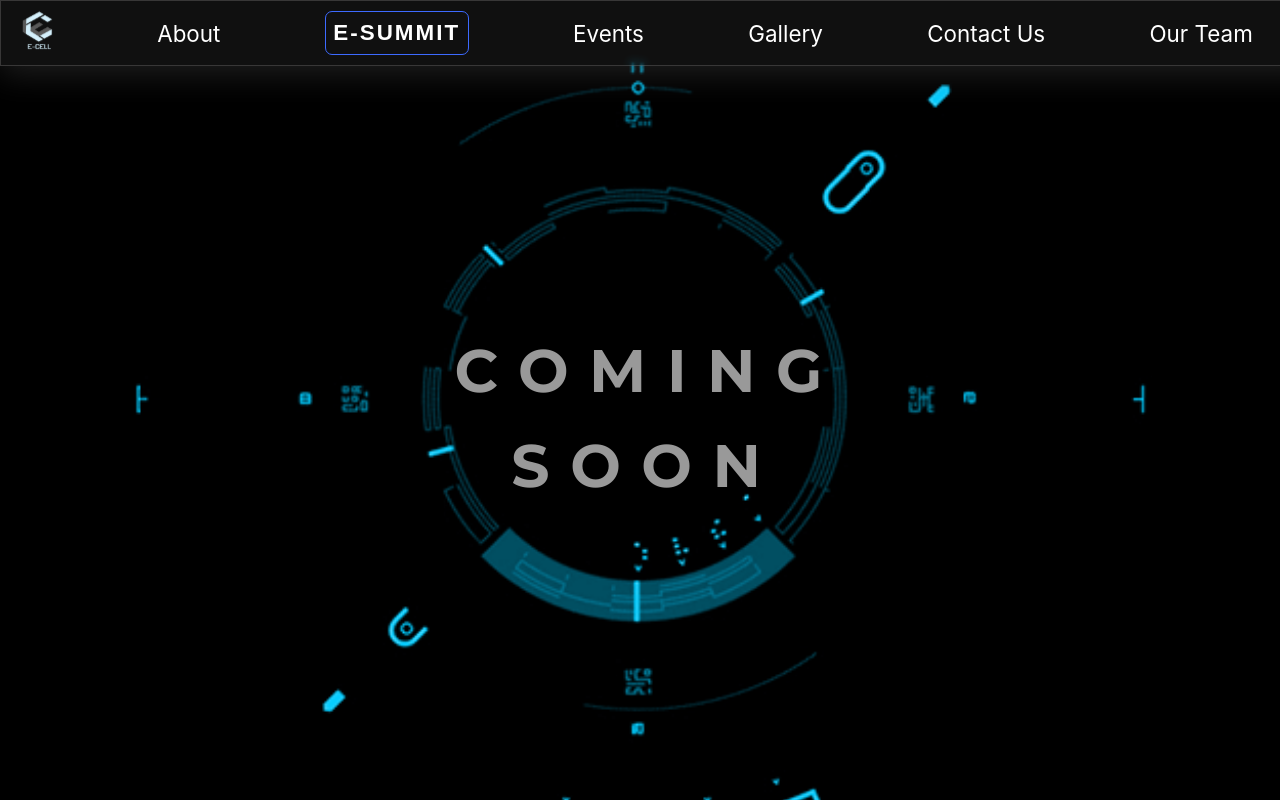
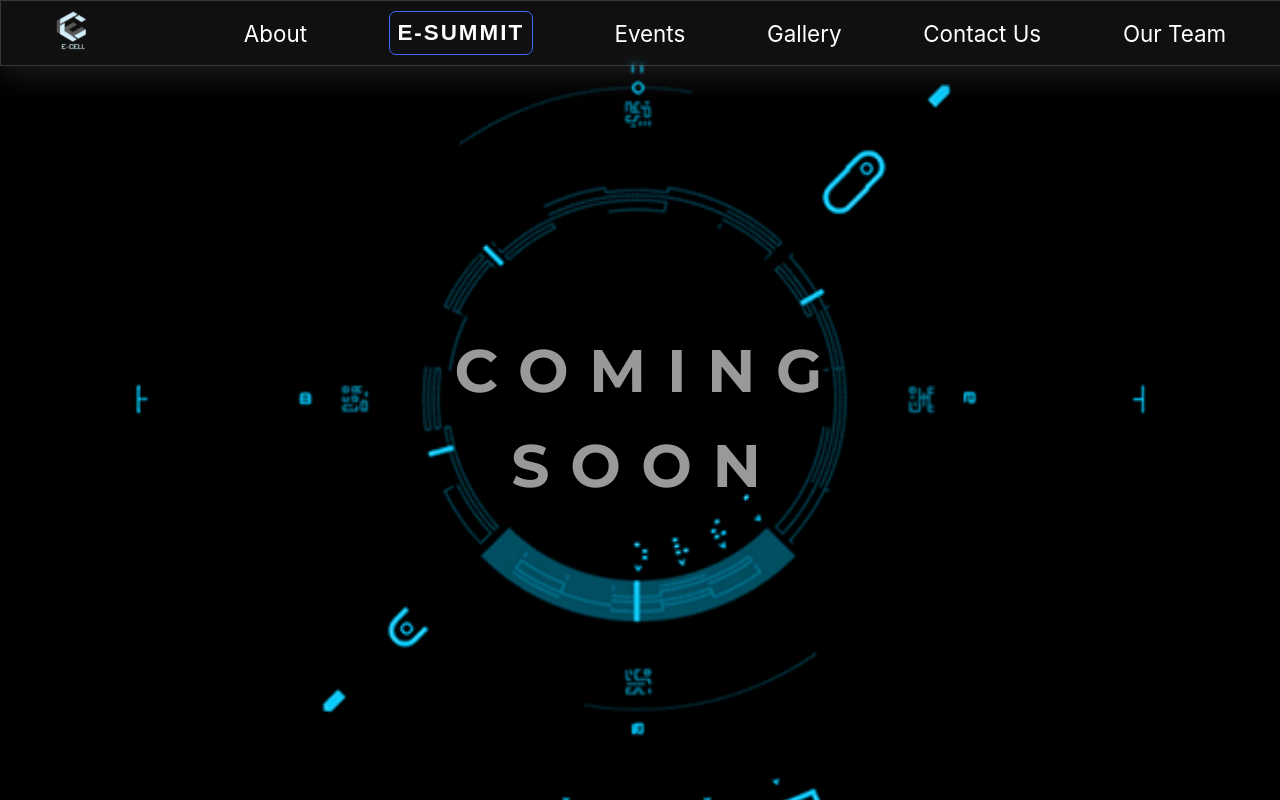
Before and after one commit to Pranjal-231003/E-Cell-Website, a React (Create React App) app in the folder frontend/: page /esummit in a window 1280 px wide. Built offline with nearby package versions, Linux system fonts and the light colour scheme.

Commit message:
Add files via upload

```diff
--- a/frontend/src/components/assets/css/Navbar.css
+++ b/frontend/src/components/assets/css/Navbar.css
@@ -14,7 +14,7 @@
   z-index: 1000;
   position: fixed;
   height: 4rem;
-  gap: 3rem;
+  gap: 2.5rem;
   padding-right:2rem;
 }
 
@@ -30,8 +30,8 @@
   align-items: center;
   justify-content: space-around;
   height: 100%;
-  width: 90%;
-  gap: 3rem;
+  width: 80%;
+  gap: 2.5rem;
 }
 
 .nav-links .link {
@@ -173,7 +173,7 @@
 
   .nav-icon {
     display: block;
-    position: absolute;
+    position: fixed;
     font-size: 1.5rem;
     z-index: 1000;
     transform: translate(32rem,55%);
```
